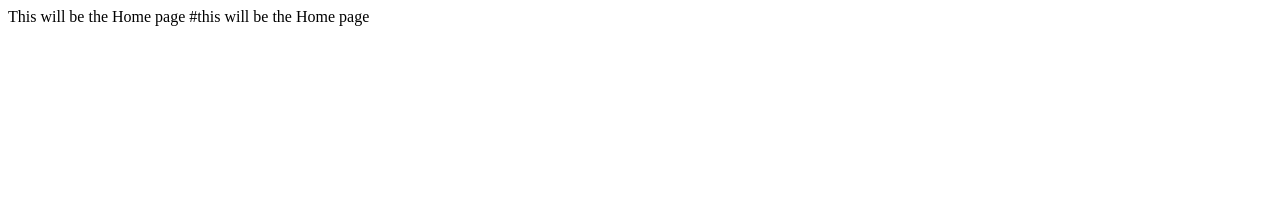
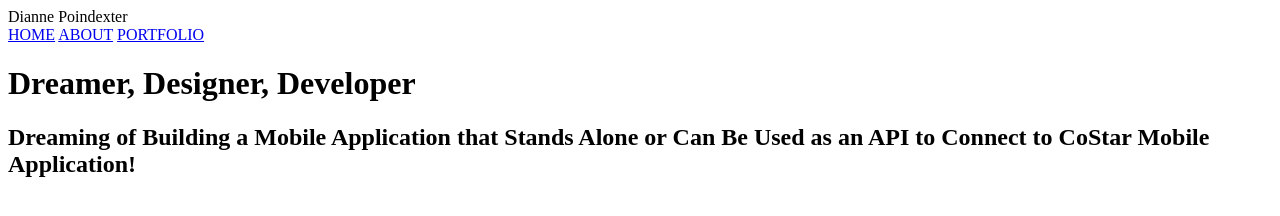
Before and after one commit to Dianne-Poindexter-Personal-Website/personal-site, a plain HTML site: page index.html in a window 1280 px wide. Drawn offline with Linux system fonts and the light colour scheme.

Commit message:
moved a text line into a comment

```diff
--- a/index.html
+++ b/index.html
@@ -1,14 +1,29 @@
 <!DOCTYPE html>
 <html lang="en">
 <head>
+    <!-- styles for all pages-->
+    <link rel="=stylesheet" href="style.css"/>
+    <script src="javascript.js"></script>
     <meta charset="UTF-8">
     <meta http-equiv="X-UA-Compatible" content="IE=edge">
     <meta name="viewport" content="width=device-width, initial-scale=1.0">
-    <title>Document</title>
+    <title>Dianne Poindexter Portfolio</title>
 </head>
 <body>
+    <header>
+        <span class="name">Dianne Poindexter</span>
+        <nav class="links">
+            <a class="active" href="index.html">HOME</a>
+            <a href="about.html">ABOUT</a>
+            <a href="portfolio.html">PORTFOLIO</a>
+        </nav>
+    <main>
+        <h1>Dreamer, Designer, Developer</h1>
+        <h2>Dreaming of Building a Mobile Application that Stands Alone or Can Be Used as an API to Connect to CoStar Mobile Application!</h2>
+    </main>
+    </header>
 
 </body>
-</html>This will be the Home page
+</html>
 
-#this will be the Home page
+<!-- This will be the Home page
```
